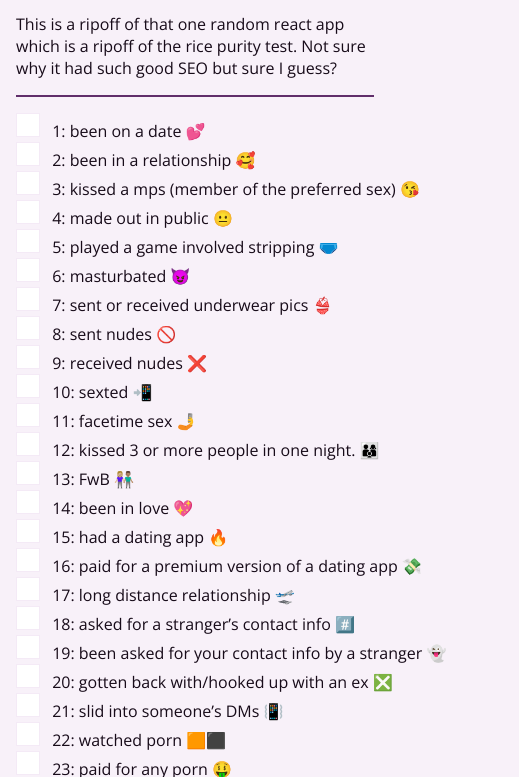
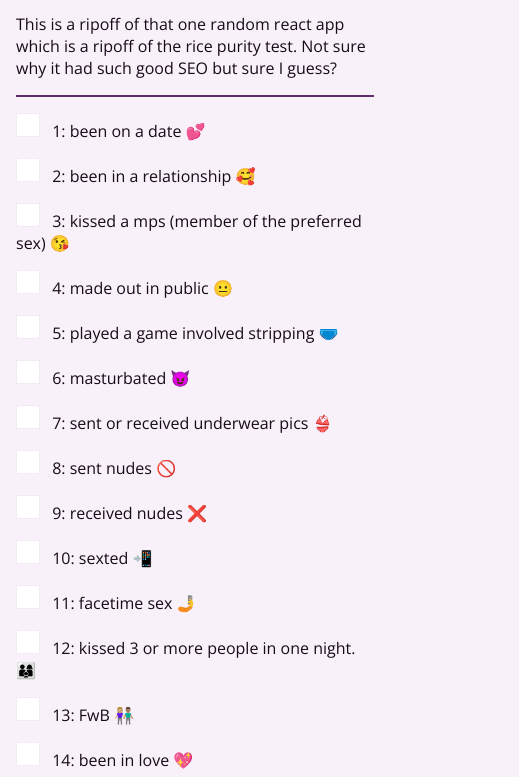
Before and after one commit to FireIsGood/learning-svelte-site, an Astro site: page /learning-svelte-site/projects/innocence in a window 390 px wide. Shown: the part 67-844 px from the top of the page, 519 px wide, since content can reach past the window. Built offline with nearby package versions, Linux system fonts and the light colour scheme; Astro itself is replaced by a stand-in of ours.

Commit message:
Fix mobile compatibility

```diff
--- a/src/components/innocence.svelte
+++ b/src/components/innocence.svelte
@@ -221,10 +221,8 @@
   .sin-container {
     display: flex;
     flex-flow: column wrap;
-    > .input-item {
-      width: 55ch;
-      margin-inline: auto;
-    }
+    gap: 1rem;
+    margin-inline: auto;
   }
   .calculate-button,
   .reset-button {
```
